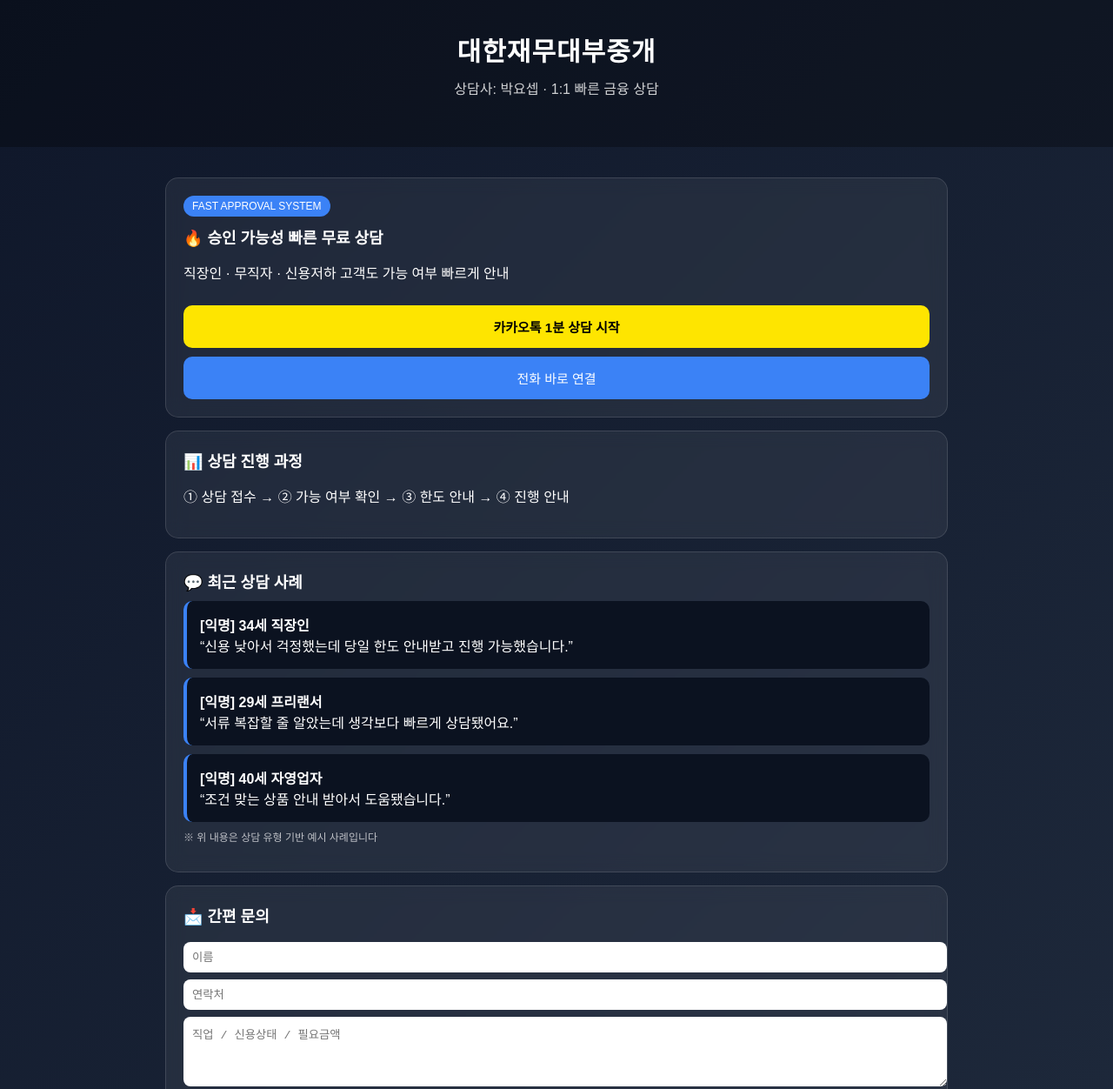
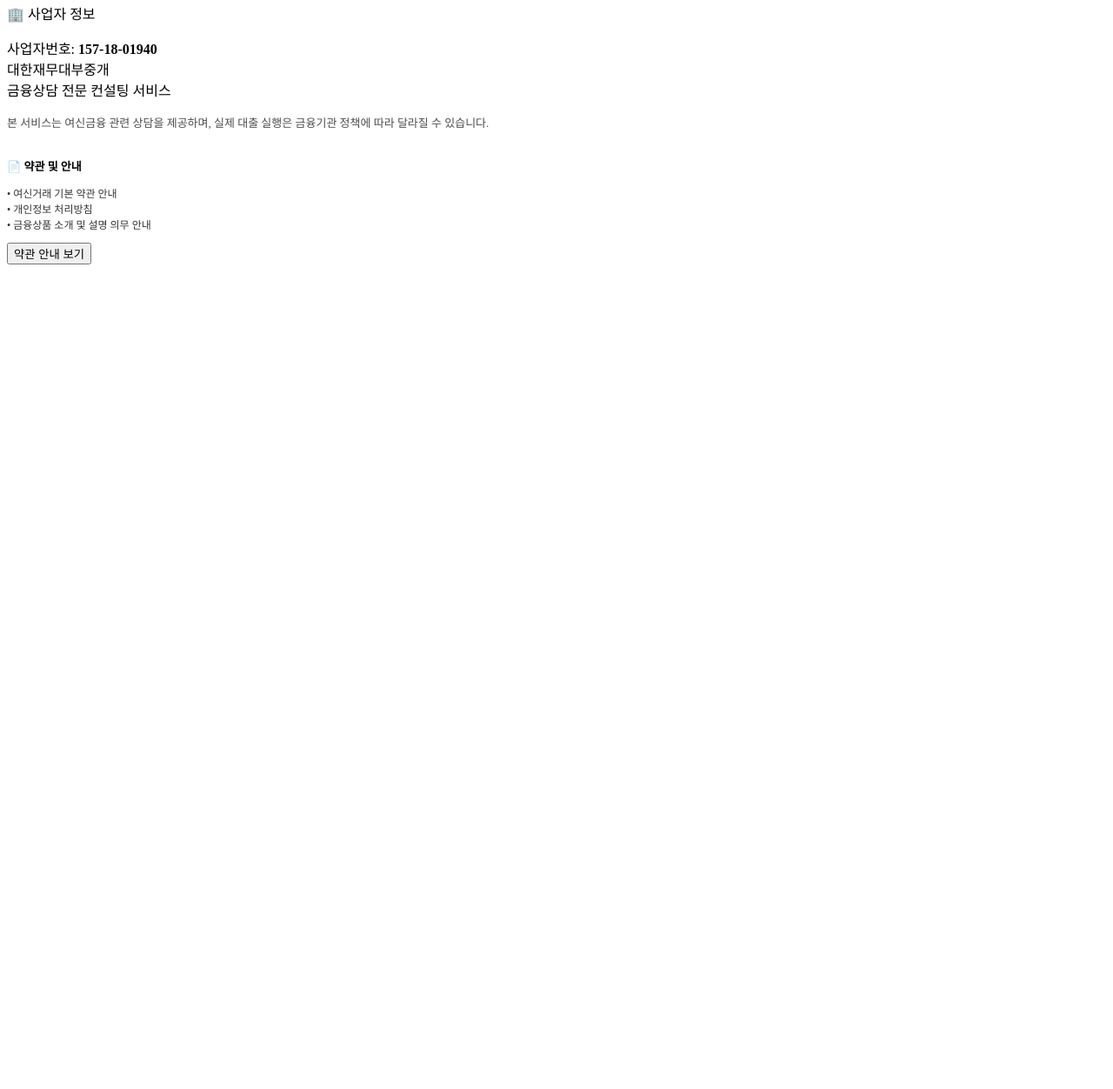
Before and after one commit to koreafinance/koreafinance, a plain HTML site: page index.html in a window 1280 px wide. Shown: the part 5-1257 px from the top of the page at 87% size. After the commit the page ends 800 px from the top, so only its background shows below. Drawn offline with Linux system fonts and the light colour scheme.

Commit message:
Update index.html

```diff
--- a/index.html
+++ b/index.html
@@ -1,180 +1,32 @@
-<!DOCTYPE html>
-<html lang="ko">
-<head>
-<meta charset="UTF-8">
-<title>대한재무대부중개</title>
+<div class="card">
 
-<style>
-body{
-  margin:0;
-  font-family:'Arial';
-  background: linear-gradient(135deg,#0f172a,#1e293b);
-  color:#fff;
-}
+  <div class="title">🏢 사업자 정보</div>
 
-header{
-  text-align:center;
-  padding:40px 20px;
-  background: rgba(0,0,0,0.3);
-}
+  <p>
+    사업자번호: <b>157-18-01940</b><br>
+    대한재무대부중개<br>
+    금융상담 전문 컨설팅 서비스
+  </p>
 
-header h1{
-  margin:0;
-  font-size:30px;
-  letter-spacing:1px;
-}
+  <p style="font-size:13px; opacity:0.7;">
+    본 서비스는 여신금융 관련 상담을 제공하며, 실제 대출 실행은 금융기관 정책에 따라 달라질 수 있습니다.
+  </p>
 
-header p{
-  margin-top:10px;
-  opacity:0.8;
-}
+  <hr style="border:0;border-top:1px solid rgba(255,255,255,0.1);margin:15px 0;">
 
-.container{
-  max-width:900px;
-  margin:0 auto;
-  padding:20px;
-}
+  <p style="font-size:13px;">
+    📄 <b>약관 및 안내</b>
+  </p>
 
-.card{
-  background:#ffffff10;
-  backdrop-filter: blur(10px);
-  border:1px solid #ffffff20;
-  padding:20px;
-  margin:15px 0;
-  border-radius:15px;
-}
+  <p style="font-size:12px; opacity:0.8;">
+    • 여신거래 기본 약관 안내<br>
+    • 개인정보 처리방침<br>
+    • 금융상품 소개 및 설명 의무 안내
+  </p>
 
-.title{
-  font-size:18px;
-  font-weight:bold;
-  margin-bottom:10px;
-}
-
-.badge{
-  display:inline-block;
-  padding:5px 10px;
-  background:#3b82f6;
-  border-radius:20px;
-  font-size:12px;
-  margin-bottom:10px;
-}
-
-button{
-  width:100%;
-  padding:14px;
-  margin-top:10px;
-  border:none;
-  border-radius:10px;
-  font-size:15px;
-  cursor:pointer;
-}
-
-.kakao{background:#FEE500;color:#000;font-weight:bold;}
-.phone{background:#3b82f6;color:#fff;}
-.send{background:#22c55e;color:#fff;}
-
-input,textarea{
-  width:100%;
-  padding:10px;
-  margin-top:8px;
-  border-radius:8px;
-  border:none;
-}
-
-.review{
-  background:#0b1220;
-  border-left:4px solid #3b82f6;
-  padding:15px;
-  margin-top:10px;
-  border-radius:10px;
-}
-
-.small{
-  font-size:12px;
-  opacity:0.7;
-  margin-top:8px;
-}
-
-.grid{
-  display:grid;
-  grid-template-columns:1fr;
-  gap:15px;
-}
-</style>
-
-</head>
-
-<body>
-
-<header>
-  <h1>대한재무대부중개</h1>
-  <p>상담사: 박요셉 · 1:1 빠른 금융 상담</p>
-</header>
-
-<div class="container">
-
-<!-- 메인 -->
-<div class="card">
-  <div class="badge">FAST APPROVAL SYSTEM</div>
-  <div class="title">🔥 승인 가능성 빠른 무료 상담</div>
-  <p>직장인 · 무직자 · 신용저하 고객도 가능 여부 빠르게 안내</p>
-
-  <button class="kakao"
-  onclick="window.location.href='https://open.kakao.com/o/slZX8lqi'">
-  카카오톡 1분 상담 시작
+  <button class="phone"
+  onclick="alert('약관 페이지는 추후 별도 페이지로 연결 가능합니다')">
+  약관 안내 보기
   </button>
 
-  <button class="phone"
-  onclick="window.location.href='tel:01075162183'">
-  전화 바로 연결
-  </button>
 </div>
-
-<!-- 상담 흐름 -->
-<div class="card">
-  <div class="title">📊 상담 진행 과정</div>
-  <p>① 상담 접수 → ② 가능 여부 확인 → ③ 한도 안내 → ④ 진행 안내</p>
-</div>
-
-<!-- 상담 사례 (예시) -->
-<div class="card">
-  <div class="title">💬 최근 상담 사례</div>
-
-  <div class="review">
-    <b>[익명] 34세 직장인</b><br>
-    “신용 낮아서 걱정했는데 당일 한도 안내받고 진행 가능했습니다.”
-  </div>
-
-  <div class="review">
-    <b>[익명] 29세 프리랜서</b><br>
-    “서류 복잡할 줄 알았는데 생각보다 빠르게 상담됐어요.”
-  </div>
-
-  <div class="review">
-    <b>[익명] 40세 자영업자</b><br>
-    “조건 맞는 상품 안내 받아서 도움됐습니다.”
-  </div>
-
-  <p class="small">※ 위 내용은 상담 유형 기반 예시 사례입니다</p>
-</div>
-
-<!-- 문의 -->
-<div class="card">
-  <div class="title">📩 간편 문의</div>
-
-  <input type="text" placeholder="이름">
-  <input type="text" placeholder="연락처">
-  <textarea rows="4" placeholder="직업 / 신용상태 / 필요금액"></textarea>
-
-  <button class="send"
-  onclick="alert('문의가 접수되었습니다. 빠르게 연락드립니다.')">
-  문의하기
-  </button>
-
-  <p class="small">※ 실제 저장 기능은 구글폼 연결 시 자동 관리 가능</p>
-</div>
-
-</div>
-
-</body>
-</html>
```
